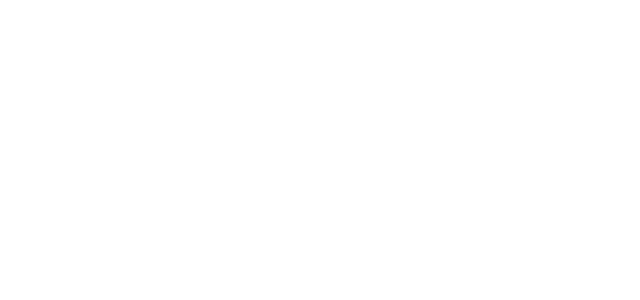
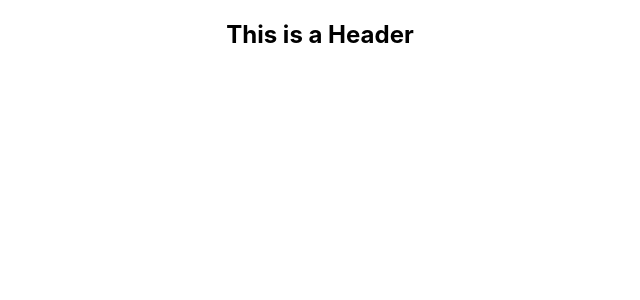
Before and after one commit to nnabicse/Ema-John-Ecommerce-React, a React (Create React App) app: page / in a window 1280 px wide. Shown: the top 300 px of the page, without its empty margins (320-960 px from the left). Built offline with nearby package versions, Linux system fonts and the light colour scheme.

Commit message:
header component added

```diff
--- a/src/App.js
+++ b/src/App.js
@@ -1,9 +1,10 @@
-import logo from './logo.svg';
 import './App.css';
+import Header from './components/Header/Header'
 
 function App() {
   return (
     <div className="App">
+      <Header></Header>
 
     </div>
   );
--- /dev/null
+++ b/src/components/Header/Header.js
@@ -0,0 +1,11 @@
+import React from 'react';
+
+const header = () => {
+    return (
+        <div>
+            <h2>This is a Header</h2>
+        </div>
+    );
+};
+
+export default header;
```
Also changed, not shown: src/components/Header/Header.css (added).
